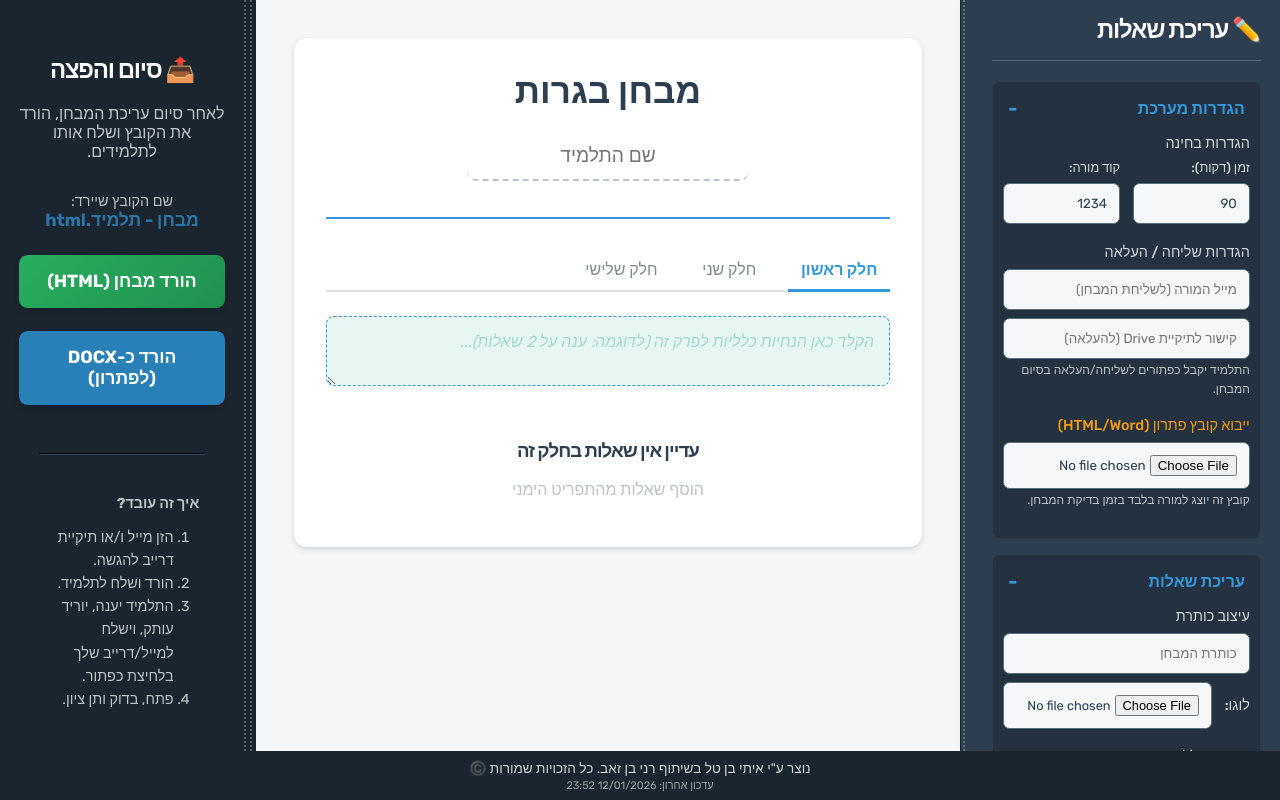
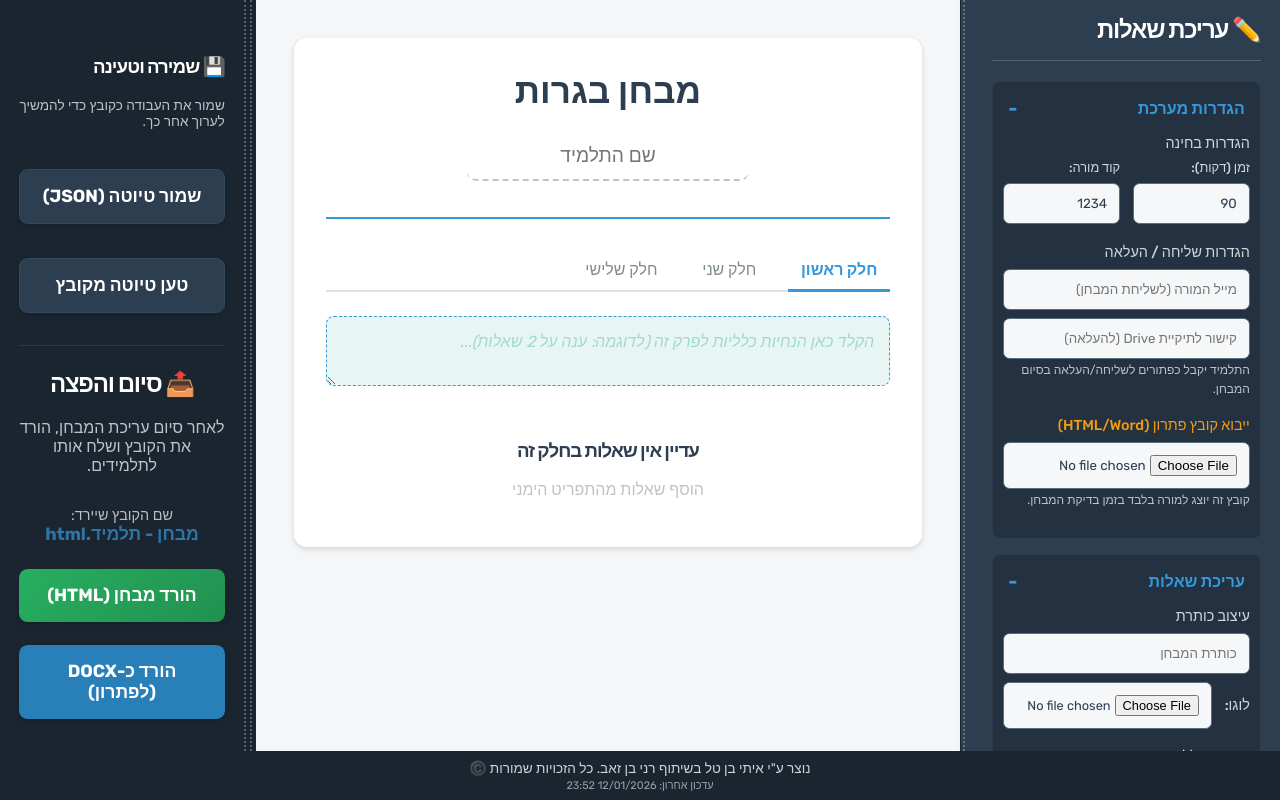
Before and after one commit to itaibental/exbuld2, a plain HTML site: page index.html in a window 1280 px wide. Drawn offline with Linux system fonts and the light colour scheme.

Commit message:
Update index.html

```diff
--- a/index.html
+++ b/index.html
@@ -214,7 +214,23 @@
         <div class="resizer resizer-left-col" id="dragHandleLeft"></div>
 
         <div class="scroll-content">
-            <div style="text-align: center; margin-top: 5vh;">
+            <!-- אזור חדש לשמירה וטעינה -->
+            <div style="margin-top: 5vh; border-bottom: 1px solid rgba(255,255,255,0.1); padding-bottom: 3vh; margin-bottom: 3vh;">
+                <h3>💾 שמירה וטעינה</h3>
+                <p style="color: #bdc3c7; font-size: 0.85rem; margin-bottom: 2vh;">שמור את העבודה כקובץ כדי להמשיך לערוך אחר כך.</p>
+
+                <button class="btn-download" style="background: #2c3e50; border: 1px solid #34495e; margin-bottom: 10px;" onclick="App.saveProject()">
+                    שמור טיוטה (JSON)
+                </button>
+
+                <button class="btn-download" style="background: #2c3e50; border: 1px solid #34495e;" onclick="document.getElementById('projectFileInput').click()">
+                    טען טיוטה מקובץ
+                </button>
+                <!-- Hidden File Input -->
+                <input type="file" id="projectFileInput" accept=".json" style="display: none;" onchange="App.handleProjectLoad(event)">
+            </div>
+
+            <div style="text-align: center;">
                 <h2>📤 סיום והפצה</h2>
                 <p style="color: #bdc3c7; margin-bottom: 4vh;">לאחר סיום עריכת המבחן, הורד את הקובץ ושלח אותו לתלמידים.</p>
 
@@ -227,7 +243,6 @@
                     הורד מבחן (HTML)
                 </button>
 
-                <!-- NEW DOCX BUTTON -->
                 <button class="btn-download" style="background: #2980b9; margin-top: 15px;" onclick="Generator.generateAndDownloadDocx()">
                     הורד כ-DOCX (לפתרון)
                 </button>
```
